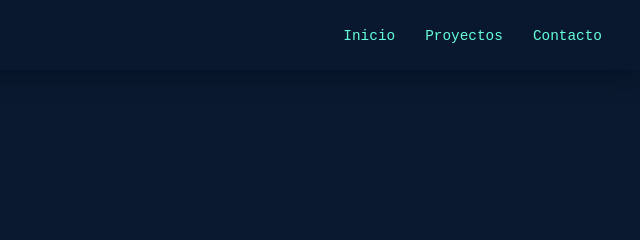
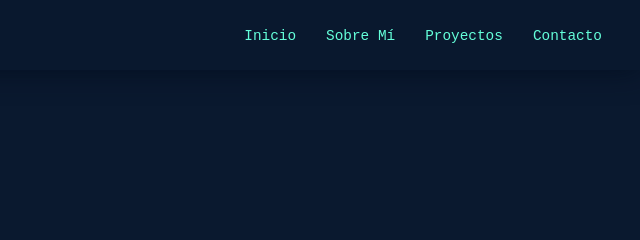
Before and after one commit to adalloya/HUGOSALDA-A, a website built with Vite: page projects.html in a window 1280 px wide. Shown: the top 240 px of the page, 628-1268 px from the left. Built offline with nearby package versions, Linux system fonts and the light colour scheme.

Commit message:
Refactor: Add 'Sobre Mí' link to navbar in projects.html and project.html

```diff
--- a/projects.html
+++ b/projects.html
@@ -36,6 +36,7 @@
         </div>
         <ul class="nav-links">
             <li><a href="/index.html">Inicio</a></li>
+            <li><a href="/about.html">Sobre Mí</a></li>
             <li><a href="/projects.html" class="active">Proyectos</a></li>
             <li><a href="/index.html#contact">Contacto</a></li>
         </ul>
```
Also changed, not shown: project.html (+1 -0 lines).
